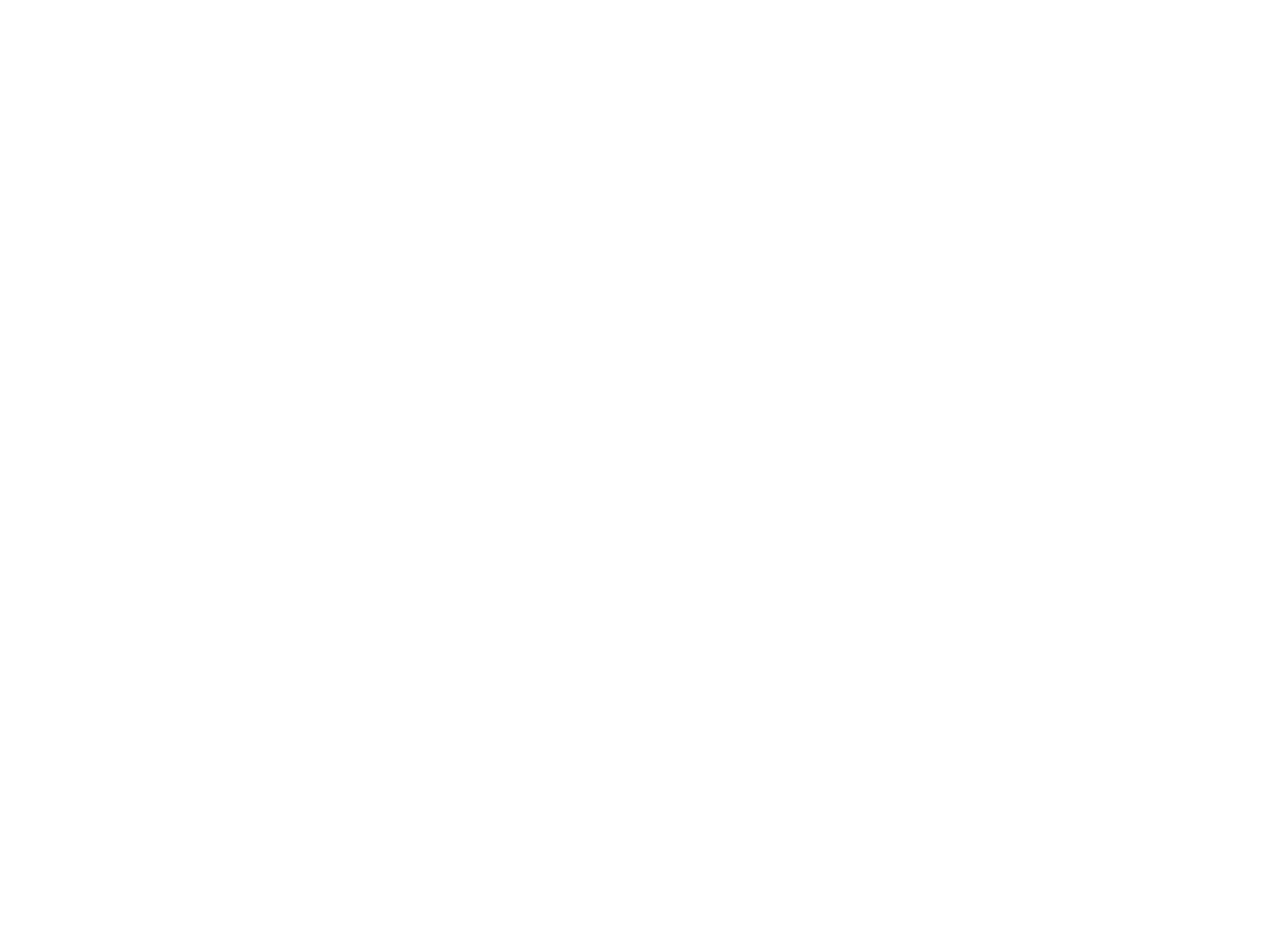
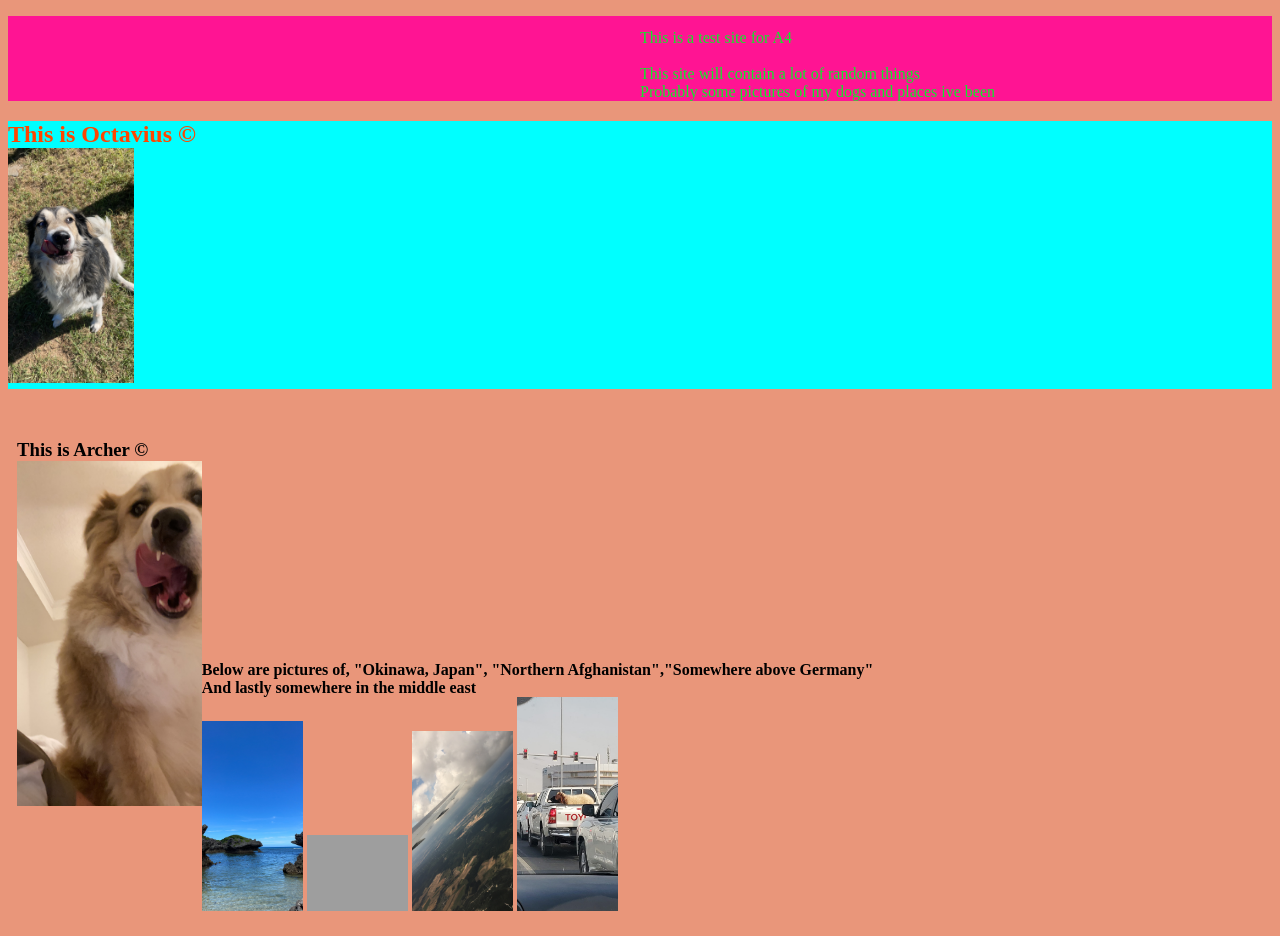
Before and after one commit to Cleared-Talent-CodeCamp-Oct-2022/js-assignment-4-html-me-something-OsbornJacob, a website: page index.html in a window 1280 px wide. Before the commit the page ends 800 px from the top, so only its background shows below. Drawn offline with Linux system fonts and the light colour scheme; grey boxes are pictures that could not be loaded.

Commit message:
A4 first submission

```diff
--- a/index.html
+++ b/index.html
@@ -1,8 +1,17 @@
 <!DOCTYPE html>
 <html>
    <head>
+   <title>OSBORN A4</title>
+      <link rel = "stylesheet" type="text/css"href="./styles.css">
    </head>
    <body>
-      <!-- Write your HTML in this file! -->
+      <p>This is a test site for A4 <br><br></h1>
+      This site will contain a lot of random things<br>
+      Probably some pictures of my dogs and places ive been <br>
+      <div class="dog1">
+         <h2 id="Octavius"> This is Octavius &copy;<br><img src="IMG-1204.jpg" alt="Octavius"><br></h2>
+      </div>
+      <h3><b>This is Archer &copy;</b><br><img src="IMG-5766.JPG" alt="Archer"></h3>
+      <h4>Below are pictures of, "Okinawa, Japan", "Northern Afghanistan","Somewhere above Germany"<br>And lastly somewhere in the middle east<br> <img src="IMG-0101.JPG" alt="Beach in Okinawa"> <img src="IMG-2713.JPG" alt="Northern Afghanistan"> <img src="IMG-3207.JPG" alt="Germany"> <img src="5190d1a4-7c08-4f71-b5ef-53f60612cbe5.JPG" alt="Middle East somewhere"></h4>
    </body>
 </html>
--- a/styles.css
+++ b/styles.css
@@ -1 +1,38 @@
-/* Write your CSS here! */
+h2>img{
+    width: 10%;
+    height: 10%;
+  }
+  p{
+      padding-top: 1%;
+      padding-left: 50%;
+      color:rgb(19, 231, 44);
+      background-color: deeppink;
+
+  }
+  html{
+      background-color: darksalmon;
+  }
+  h3>img{
+      width: 16%;
+      height: 16%;
+      float: right;
+      float: left;
+
+  }
+  h3{
+      margin-top: 50px;
+      margin-bottom: 200px;
+      margin-right: 100px;
+      margin-left: 9px;
+  }
+
+  h4>img{
+      width: 8%;
+      height: 8%;
+  }
+  #Octavius{
+      background-color: aqua;
+  }
+  .dog1{
+      color: orangered;
+  }
```
Also changed, not shown: 5190d1a4-7c08-4f71-b5ef-53f60612cbe5.JPG (added), IMG-0101.JPG (added), IMG-1204.JPG (added), IMG-3207.JPG (added), IMG-5766.JPG (added), 1 other file.
